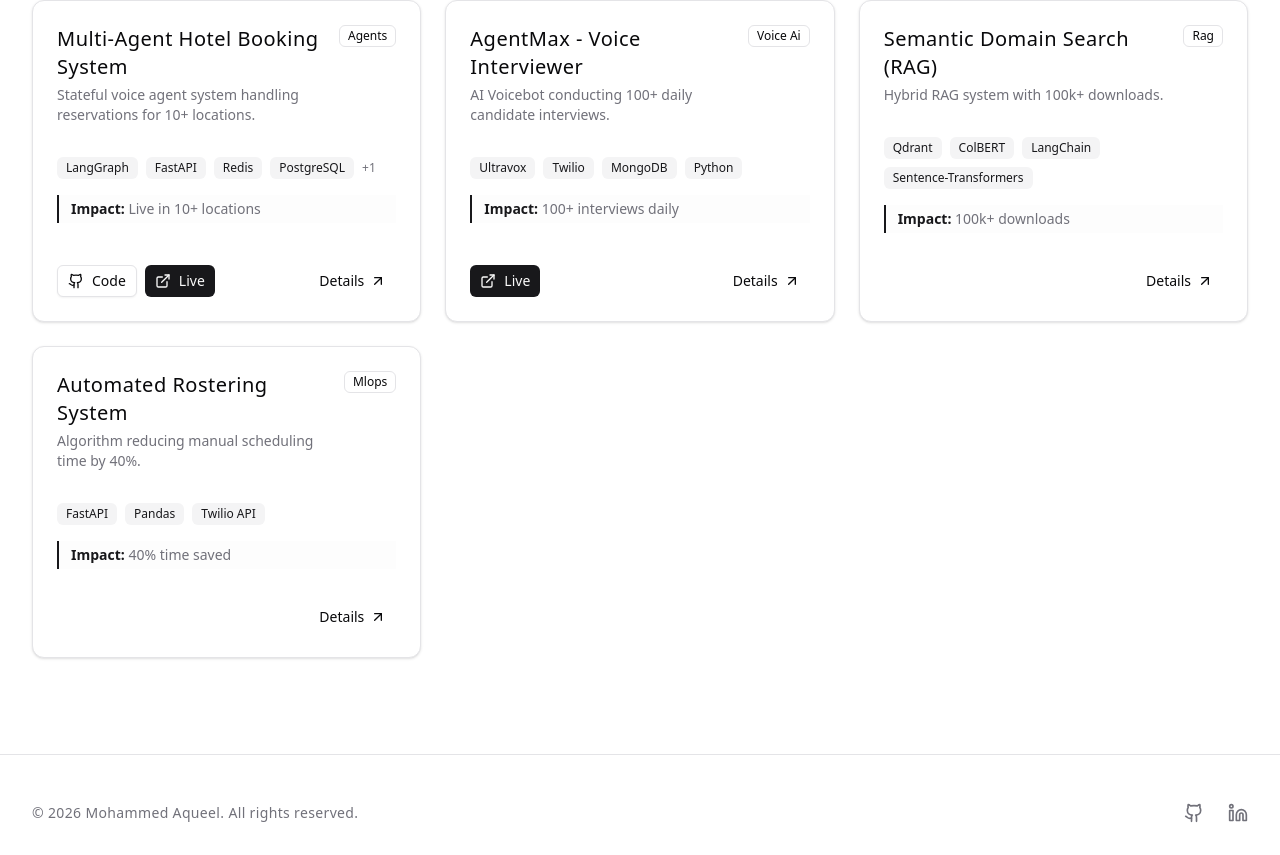
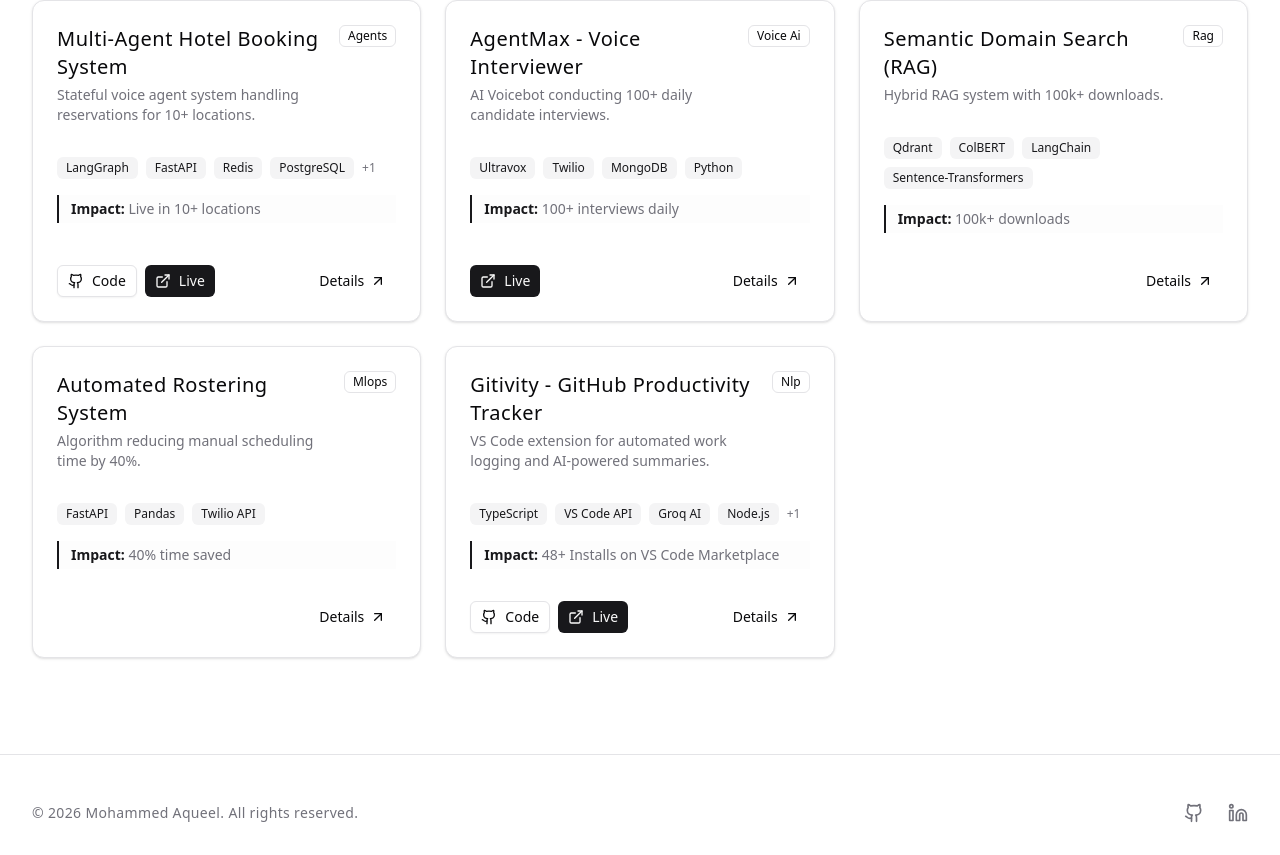
Before and after one commit to Prompt2ProdAI/aqueel-portfolio, a React (Vite) app: page /projects in a window 1280 px wide. Shown: the part 436-1291 px from the top of the page. Built offline with nearby package versions, Linux system fonts and the light colour scheme; the HTML template or start-up script is replaced by a standard one.

Commit message:
Update Gitivity project links

```diff
--- a/src/data/projects.ts
+++ b/src/data/projects.ts
@@ -57,6 +57,26 @@ export const projects: Project[] = [
     impact: '40% time saved',
     links: [],
     featured: false
+  },
+  {
+    id: '5',
+    slug: 'gitivity-github-tracker',
+    title: 'Gitivity - GitHub Productivity Tracker',
+    shortDescription: 'VS Code extension for automated work logging and AI-powered summaries.',
+    fullDescription: 'Gitivity is a sophisticated VS Code extension designed to streamline developer productivity by automatically monitoring and logging file system activities. It generates human-readable work logs of modifications, creations, and deletions. Integrated with the Groq API, it provides concise AI-powered summaries of development progress. Additionally, it enables seamless creation of private GitHub repositories directly from the IDE.',
+    category: 'nlp',
+    technologies: ['TypeScript', 'VS Code API', 'Groq AI', 'Node.js', 'GitHub API'],
+    impact: '48+ Installs on VS Code Marketplace',
+    links: [
+      { type: 'github', url: 'https://github.com/aqueel-softsensor/Gitvity-Extension', label: 'View Code' },
+      { type: 'demo', url: 'https://marketplace.visualstudio.com/items?itemName=SmallUpAI.gitivity', label: 'Marketplace' }
+    ],
+    challenges: [
+      'Implementing efficient real-time monitoring of workspace file events',
+      'Orchestrating AI summarization workflows while maintaining IDE performance',
+      'Securely managing API keys and GitHub authentication within VS Code'
+    ],
+    featured: true
   }
 ];
 
```
